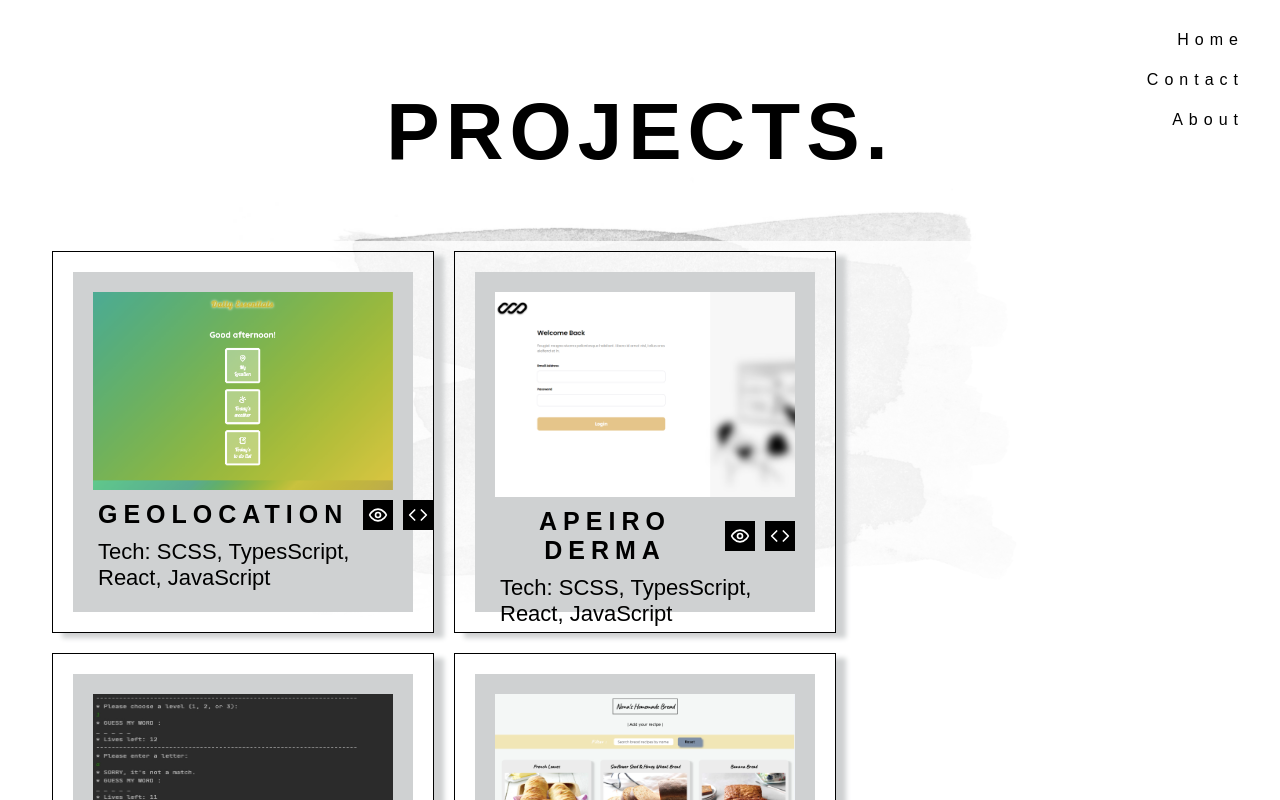
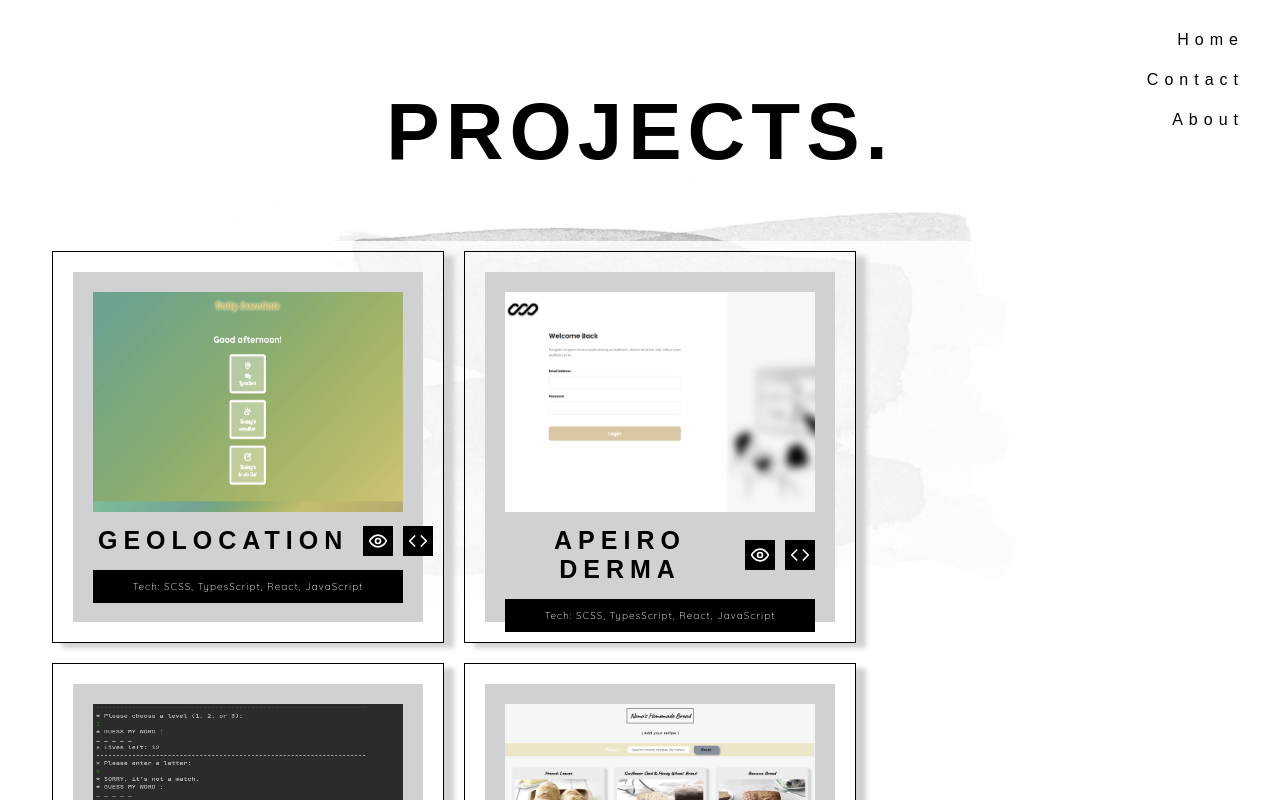
Before and after one commit to AISimonetta/portfolio-react, a React (Vite) app: page /portfolio-react/portfolio in a window 1280 px wide. Shown: the top 800 px of the page. Built offline with nearby package versions, Linux system fonts and the light colour scheme; a web font is replaced by a local one.

Commit message:
some styles fixed

```diff
--- a/package.json
+++ b/package.json
@@ -10,8 +10,7 @@
     "build": "tsc && vite build",
     "lint": "eslint . --ext ts,tsx --report-unused-disable-directives --max-warnings 0",
     "preview": "vite preview",
-    "predeploy": "npm run build",
-    "deploy": "gh-pages -d build"
+    "deploy": "gh-pages -d dist"
   },
   "dependencies": {
     "lucide-react": "^0.350.0",
--- a/src/Components/ProjectCard/ProjectCard.scss
+++ b/src/Components/ProjectCard/ProjectCard.scss
@@ -18,17 +18,23 @@
     }
 
     &__tech{
-        color: black;
+        background-color: black;
+        text-align: center;
+        color: white;
         font-family: "Alumni Sans Pinstripe", sans-serif;
-        font-size: 22px;
-        margin:unset;
-        margin: 5px;
-        text-align: start;
+        font-family: "Quicksand", sans-serif;
+        font-size: 10px;
+        font-weight: lighter;
+        letter-spacing: 1px;
+        padding: 10px 0;
+        width: 100%;
     }
 
     &__img {
-        height: 230px;
-        width: 300px;
+        height: 220px;
+        width: 310px;
+        align-self: center;
+        filter: grayscale(40%);
     }
 
     &__link{
@@ -47,13 +53,11 @@
 }
 
 .project__card {
-    width: 300px;
-    height: 300px;
+    width: 310px;
+    height: 310px;
     display: flex;
     flex-direction: column;
-    justify-content: space-evenly;
     background-color: rgba(255, 255, 255, 0.813);
-    // border: 1px solid black;
     padding: 20px;
     margin: 10px;
     background-color: $gray-light-color;
--- a/src/Components/ProjectCard/ProjectCard.tsx
+++ b/src/Components/ProjectCard/ProjectCard.tsx
@@ -11,7 +11,9 @@ const ProjectCard = ({project} : ProjectCardProps) => {
     <div className='project'>
       <div className="project__card">
         <div id="cardId">{project.id}</div>
-        <img className='project__img' src={project.image} alt={project.title} />
+        <div>
+          <img className='project__img' src={project.image} alt={project.title} />
+        </div>
         <div className='project__card--container'>
           <h3 className='project__title'>{project.title}</h3>
           <div className='project__card--links'>
--- a/src/Data/Data.tsx
+++ b/src/Data/Data.tsx
@@ -47,7 +47,7 @@ export interface ProjectData {
             id: 5,
             title: 'FULL STACK',
             image: fullStackImage,
-            techUsed: ['Spring Boot','JAVA','MySQL','SCSS','JavaScript','BEM','TypesScript','React',],
+            techUsed: ['Spring Boot','JAVA','MySQL','SCSS','JS','TS','React',],
             githubPages: 'https://github.com/AISimonetta/full-stack',
             githubRepository: 'https://github.com/AISimonetta/full-stack',
         },
```
